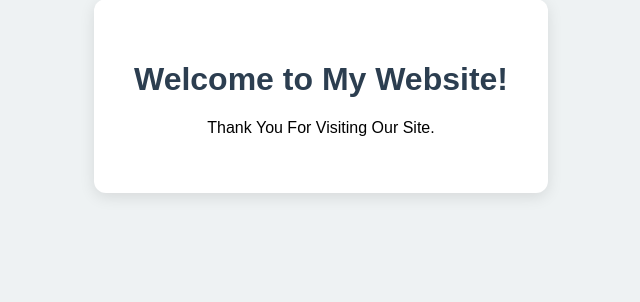
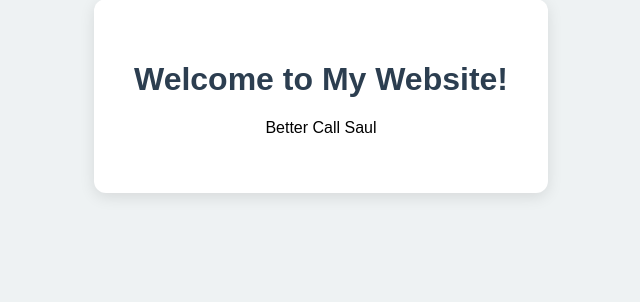
Before and after one commit to royallouiss/my-webpage, a PHP site: page / in a window 1280 px wide. Shown: the part 304-606 px from the top of the page, without its empty margins (319-959 px from the left). Run offline with PHP 8.4, Linux system fonts and the light colour scheme.

Commit message:
Updated index.php with welcome message

```diff
--- a/index.php
+++ b/index.php
@@ -32,7 +32,7 @@ $message = "Welcome to My Website!";
 <body>
     <div class="box">
         <h1><?php echo $message; ?></h1>
-        <p>Thank You For Visiting Our Site.</p>
+        <p>Better Call Saul</p>
     </div>
 </body>
 </html>
```
